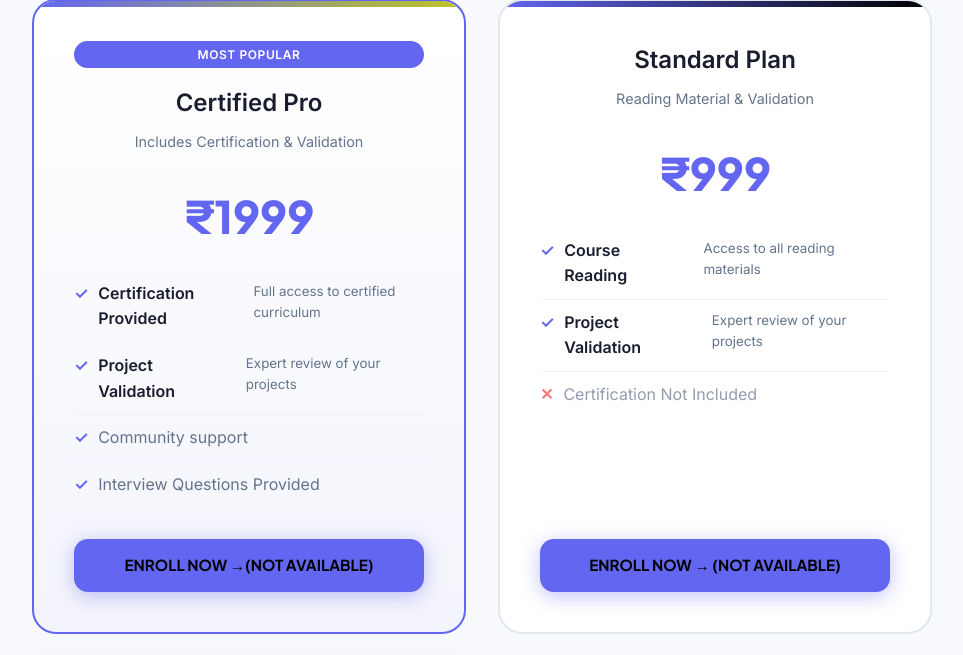
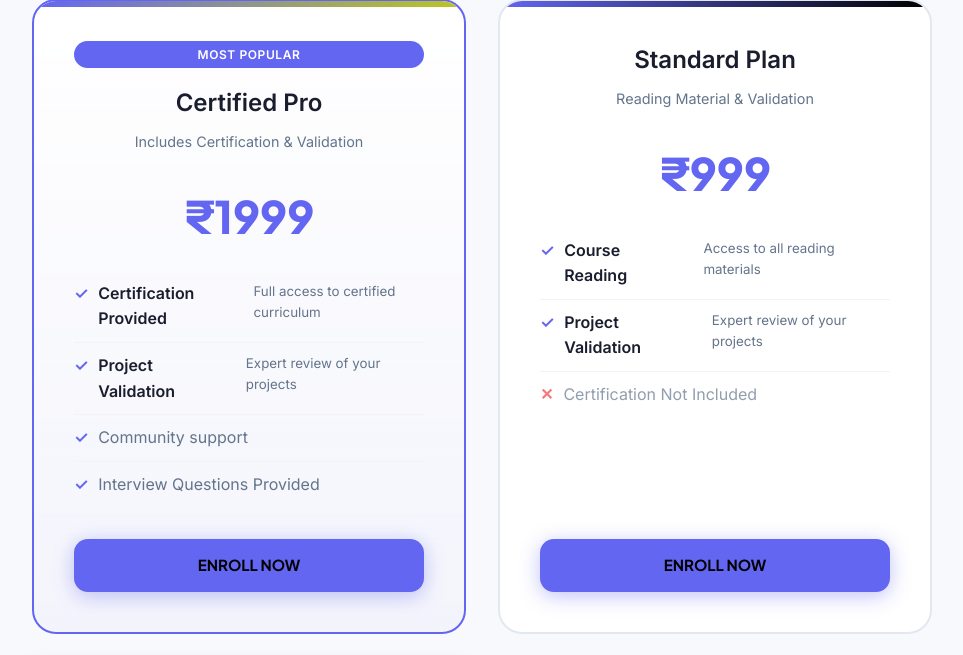
Before and after one commit to growthstepsgs/GrowthStepsFullStack, a Flask app: page /courses in a window 1280 px wide. Shown: the part 5845-6500 px from the top of the page, without its empty margins (158-1121 px from the left). Run offline with Flask 3, Linux system fonts and the light colour scheme; some libraries are stand-ins or nearby versions.

Commit message:
Add files via upload

```diff
--- a/templates/courses.html
+++ b/templates/courses.html
@@ -896,7 +896,7 @@ document.addEventListener('DOMContentLoaded', () => {
             <li>Community support</li>
             <li>Interview Questions Provided</li>
           </ul>
-          <a class="btn btn-primary" href="YOUR_ENROLLMENT_GOOGLE_FORM_LINK" target="_blank" rel="noopener noreferrer">Enroll Now →(not available)</a>
+          <a class="btn btn-primary" href="https://forms.gle/jgsStKXVRRwDD9JD7" target="_blank" rel="noopener noreferrer">Enroll Now</a>
         </article>
 
         <!-- Plan 2: ₹999 -->
@@ -912,7 +912,7 @@ document.addEventListener('DOMContentLoaded', () => {
 
             <li class="no-cert">Certification Not Included</li>
           </ul>
-          <a class="btn btn-primary" href="YOUR_ENROLLMENT_GOOGLE_FORM_LINK" target="_blank" rel="noopener noreferrer">Enroll Now → (not available)</a>
+          <a class="btn btn-primary" href="https://forms.gle/jgsStKXVRRwDD9JD7" target="_blank" rel="noopener noreferrer">Enroll Now</a>
         </article>
 <a class="btn btn-primary" href="https://docs.google.com/forms/d/e/1FAIpQLSfhQ6Ci1Lu8R9ObX9KXKa3ptkkXossocyOgpNZecL8qOR4jBA/viewform?usp=dialog" target="_blank" rel="noopener noreferrer">Register for demo → </a>
       </div>
@@ -992,7 +992,7 @@ document.addEventListener('DOMContentLoaded', () => {
         <p>Join the free demo session and experience the course before enrolling.</p>
         <div class="final-cta-buttons">
           <a class="btn btn-primary" href="https://docs.google.com/forms/d/e/1FAIpQLSfhQ6Ci1Lu8R9ObX9KXKa3ptkkXossocyOgpNZecL8qOR4jBA/viewform?usp=dialog" >Register Free Demo</a>
-          <a class="btn btn-primary" href="YOUR_ENROLLMENT_GOOGLE_FORM_LINK" >Enroll Now(not avalable)</a>
+          <a class="btn btn-primary" href="https://forms.gle/jgsStKXVRRwDD9JD7" target="_blank" rel="noopener noreferrer">Enroll Now</a>
         </div>
       </div>
     </div>
```
